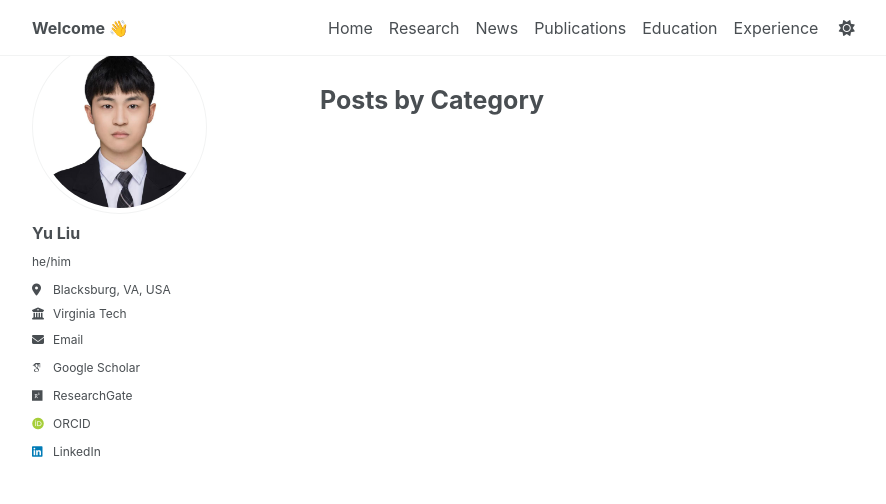
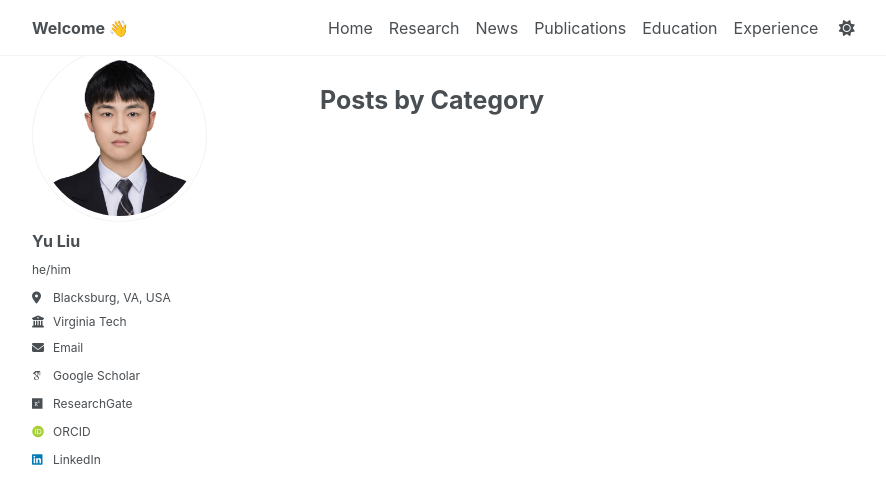
Before and after one commit to yuliu0322/yuliu0322.github.io, a Jekyll site: the page built from _pages/category-archive.html, in a window 1280 px wide. Shown: the top 504 px of the page, without its empty margins (48-934 px from the left). Built offline with Jekyll 4.4.1, drawn with Linux system fonts in a browser that asks for light colours; some web fonts are replaced; a script bundle is joined from its source files by our own code; library files that are not in the unit come from our copies.

Commit message:
Update main.scss

```diff
--- a/assets/css/main.scss
+++ b/assets/css/main.scss
@@ -97,7 +97,7 @@ html {
     width: 100% !important;
     float: none !important;
     padding-top: 0 !important;
-    margin-top: -3rem !important;
+    margin-top: -2.5rem !important;
   }
 
   /* Keep the left profile visible while scrolling */
```
